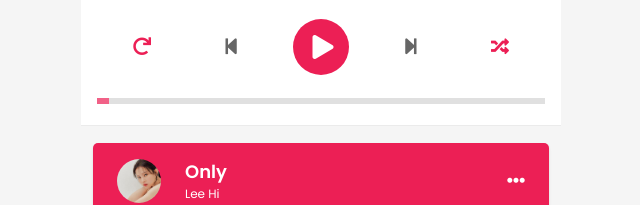
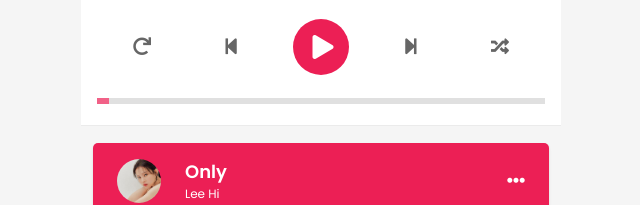
Before and after one commit to duythai03/Music-Player, a plain HTML site: page index.html in a window 1280 px wide. Shown: the part 277-482 px from the top of the page, 319-959 px from the left. Drawn offline with Linux system fonts and the light colour scheme.

Commit message:
fix: loadconfig()

```diff
--- a/index.html
+++ b/index.html
@@ -360,11 +360,25 @@
           }, 300);
         },
         loadConfig: function () {
-          this.isRandom = this.config.isRandom;
-          this.isRepeat = this.config.isRepeat;
+          // Kiểm tra nếu chưa có dữ liệu trong localStorage thì gán giá trị mặc định là false
+          if (!localStorage.getItem(PLAYRT_STORAGE_KEY)) {
+            this.isRandom = false;
+            this.isRepeat = false;
+            localStorage.setItem(
+              PLAYRT_STORAGE_KEY,
+              JSON.stringify(this.config)
+            );
+          } else {
+            // Nếu đã có dữ liệu trong localStorage, lấy giá trị từ đó
+            this.isRandom = this.config.isRandom;
+            this.isRepeat = this.config.isRepeat;
+          }
+
+          // Tắt class active nếu giá trị là false
           randomBtn.classList.toggle("active", this.isRandom);
           repeatBtn.classList.toggle("active", this.isRepeat);
         },
+
         loadCurrentIndex: function () {
           const storedIndex = localStorage.getItem("currentIndex");
           if (storedIndex !== null) {
```
